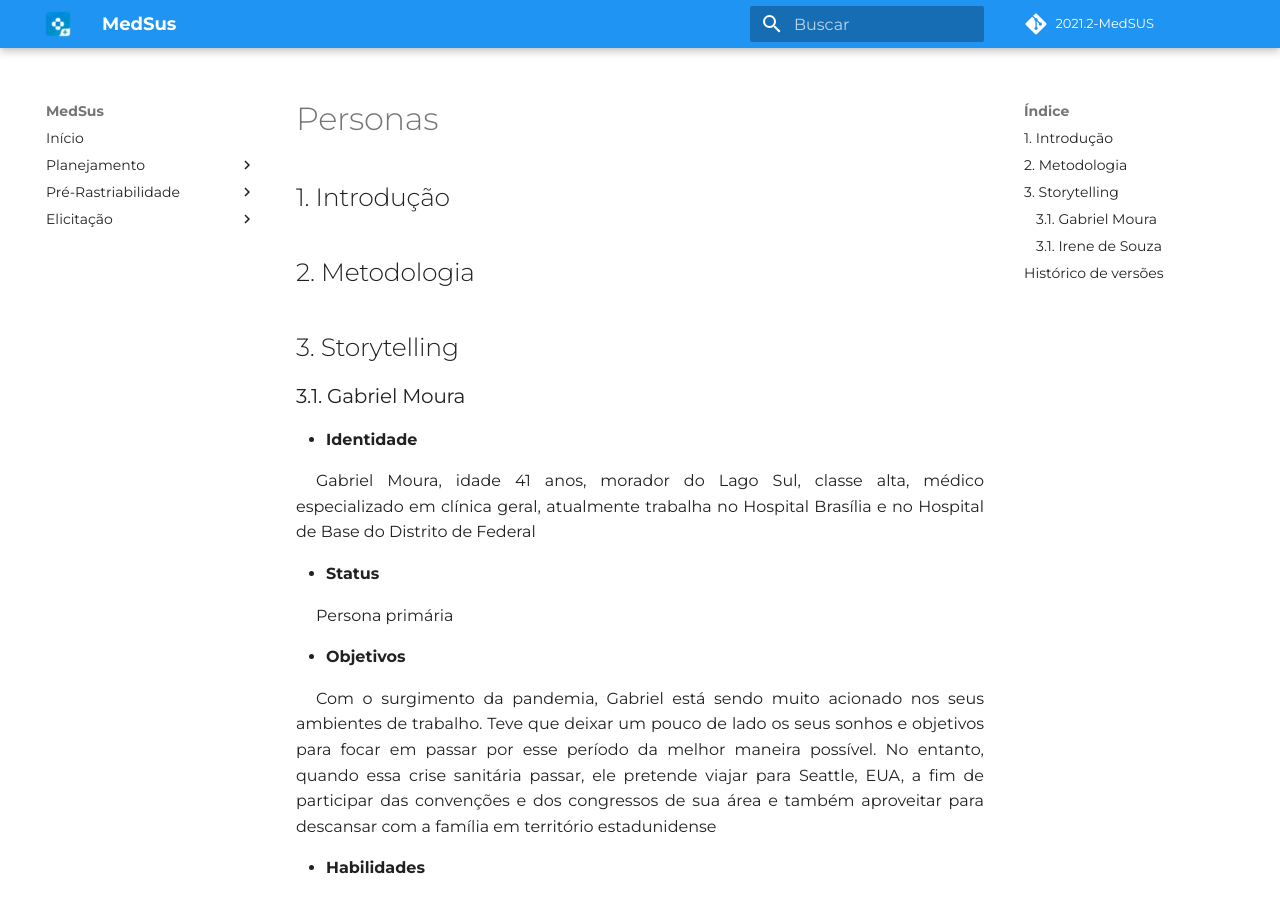
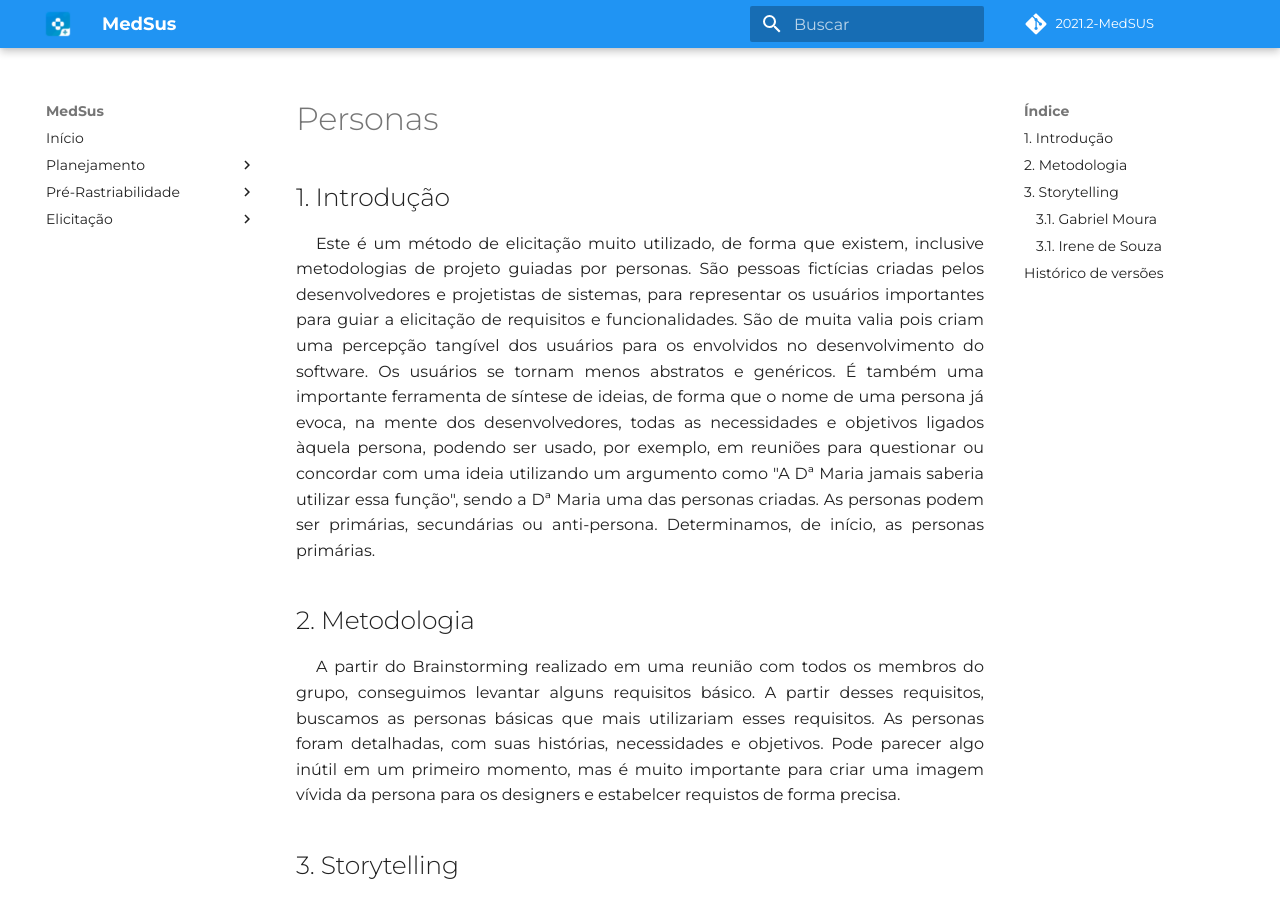
Before and after one commit to Requisitos-de-Software/2021.2-MedSUS, an MkDocs documentation site: the page built from docs/elicitation/personas.md, in a window 1280 px wide and 900 px high. Built offline with MkDocs 1.6.1 and Material for MkDocs 9.7.7, drawn with Linux system fonts in a browser that asks for light colours; some web fonts are replaced; comment, search, counter and statistics services are not loaded; some of the changed text lies outside the part shown.

Commit message:
Introduçao e Metodologia

```diff
--- a/docs/elicitation/personas.md
+++ b/docs/elicitation/personas.md
@@ -2,13 +2,15 @@
 
 ## 1. Introdução
 <p style="text-indent: 20px; text-align: justify">
-
+Este é um método de elicitação muito utilizado, de forma que existem, inclusive metodologias de projeto guiadas por personas. São pessoas fictícias criadas pelos desenvolvedores e projetistas de sistemas, para representar os usuários importantes para guiar a elicitação de requisitos e funcionalidades. São de muita valia pois criam uma percepção tangível dos usuários para os envolvidos no desenvolvimento do software. Os usuários se tornam menos abstratos e genéricos.
+É também uma importante ferramenta de síntese de ideias, de forma que o nome de uma persona já evoca, na mente dos desenvolvedores, todas as necessidades e objetivos ligados àquela persona, podendo ser usado, por exemplo, em reuniões para questionar ou concordar com uma ideia utilizando um argumento como "A Dª Maria jamais saberia utilizar essa função", sendo a Dª Maria uma das personas criadas.
+As personas podem ser primárias, secundárias ou anti-persona. Determinamos, de início, as personas primárias.
 </p>
 
 
 ## 2. Metodologia
 <p style="text-indent: 20px; text-align: justify">
-
+A partir do Brainstorming realizado em uma reunião com todos os membros do grupo, conseguimos levantar alguns requisitos básico. A partir desses requisitos, buscamos as personas básicas que mais utilizariam esses requisitos. As personas foram detalhadas, com suas histórias, necessidades e objetivos. Pode parecer algo inútil em um primeiro momento, mas é muito importante para criar uma imagem vívida da persona para os designers e estabelcer requistos de forma precisa.
 </p>
 
 ## 3. Storytelling
```
Also changed, not shown: other parts of docs/elicitation/personas.md (+1 -0 lines).
